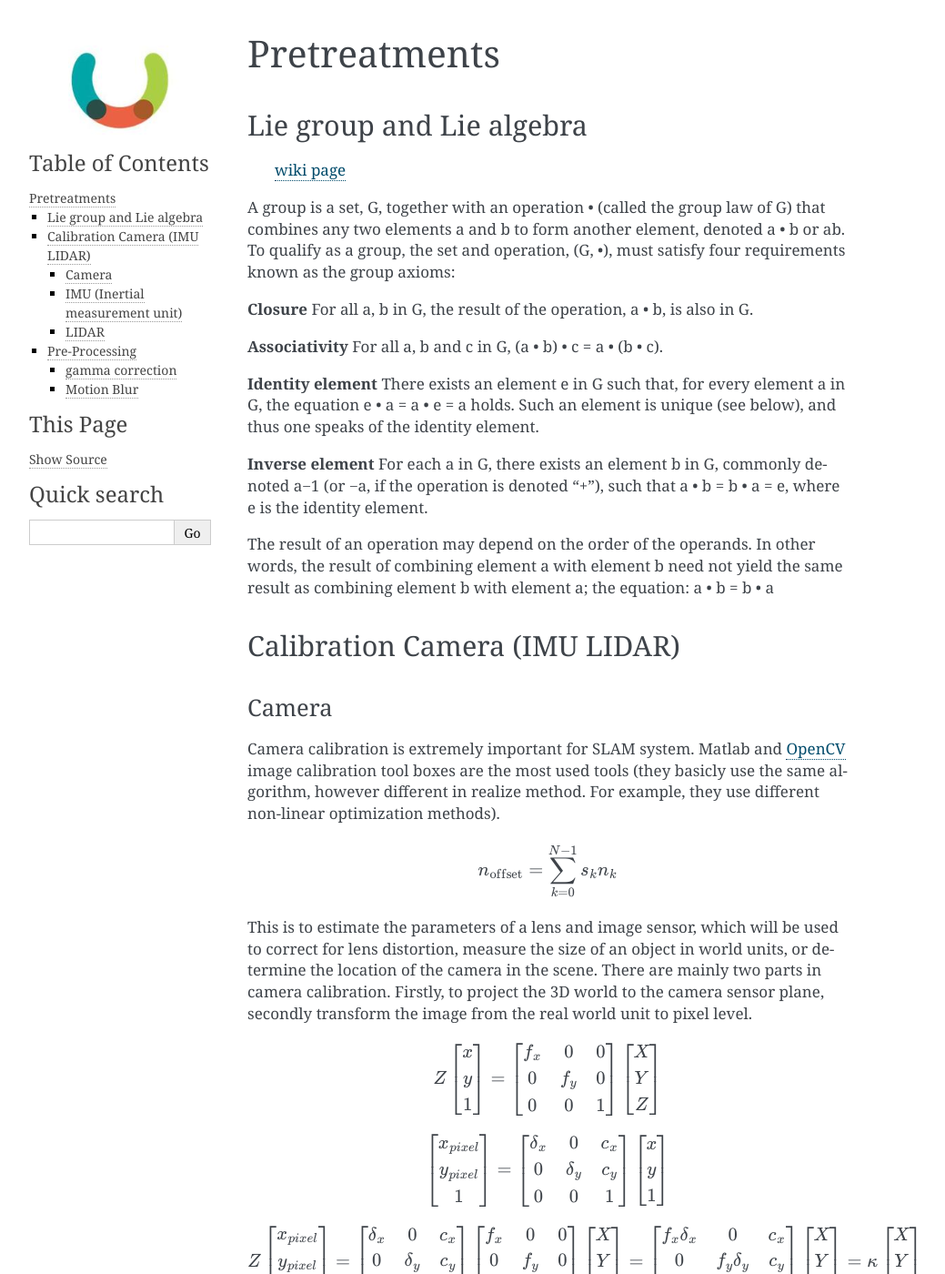
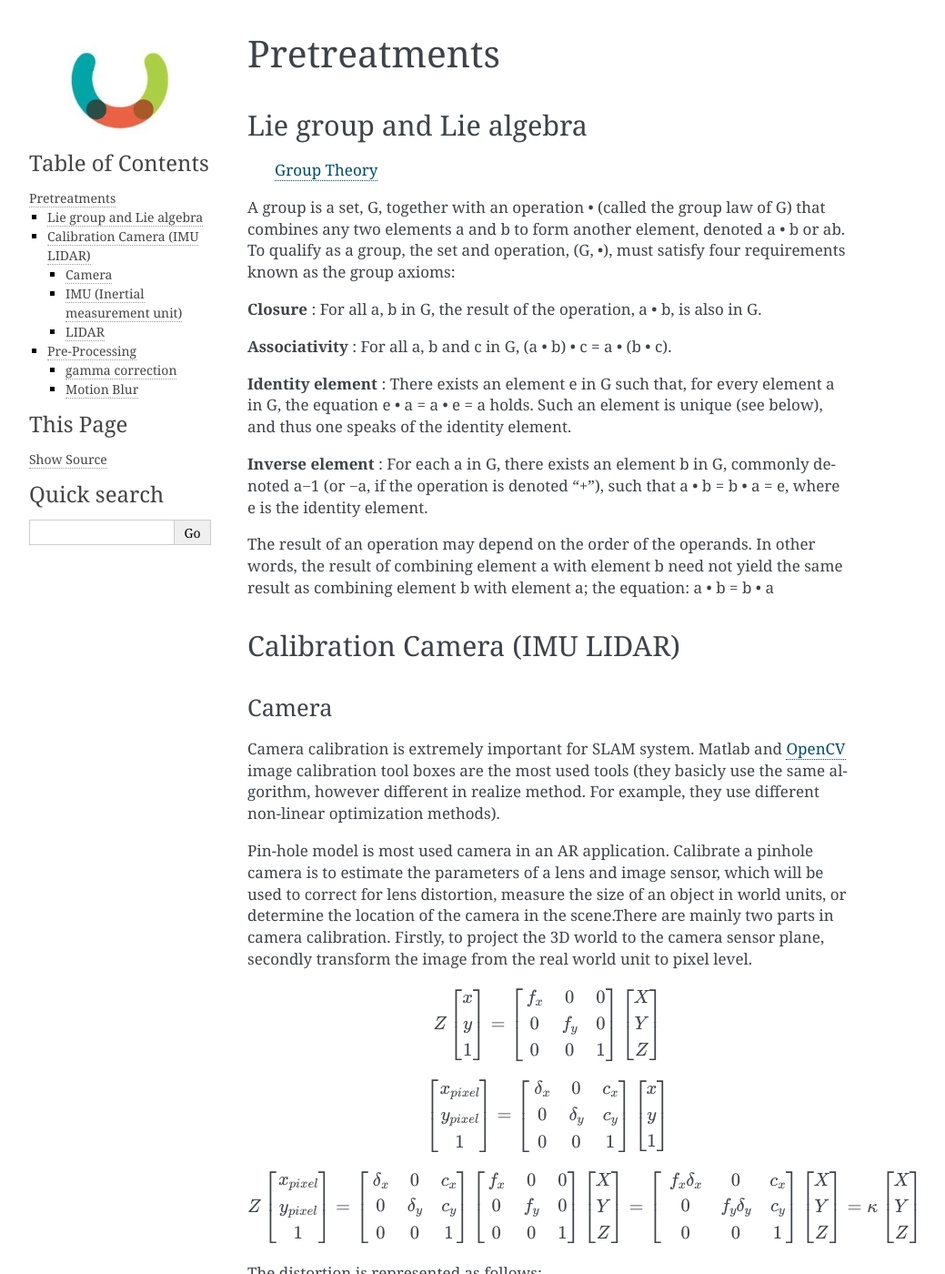
Before and after one commit to gggliuye/VIO, a Sphinx documentation site: the page built from docs/Prepare.rst, in a window 1280 px wide and 1400 px high. Shown: the whole window at 91% size, without its empty margins (148-1187 px from the left). Built offline with Sphinx 7.4.7, drawn with Linux system fonts in a browser that asks for light colours; some of the changed text lies outside the part shown.

Commit message:
Update Prepare.rst

```diff
--- a/docs/Prepare.rst
+++ b/docs/Prepare.rst
@@ -5,20 +5,20 @@
 Lie group and Lie algebra
 -----------------------------------
 
- `wiki page <https://en.wikipedia.org/wiki/Group_theory>`_
+ `Group Theory <https://en.wikipedia.org/wiki/Group_theory>`_
 
 A group is a set, G, together with an operation • (called the group law of G) that combines any two elements a and b to form another element, denoted a • b or ab. To qualify as a group, the set and operation, (G, •), must satisfy four requirements known as the group axioms:
 
-**Closure**
+**Closure** :
 For all a, b in G, the result of the operation, a • b, is also in G.
 
-**Associativity**
+**Associativity** :
 For all a, b and c in G, (a • b) • c = a • (b • c).
 
-**Identity element**
+**Identity element** :
 There exists an element e in G such that, for every element a in G, the equation e • a = a • e = a holds. Such an element is unique (see below), and thus one speaks of the identity element.
 
-**Inverse element**
+**Inverse element** :
 For each a in G, there exists an element b in G, commonly denoted a−1 (or −a, if the operation is denoted "+"), such that a • b = b • a = e, where e is the identity element.
 
 The result of an operation may depend on the order of the operands. In other words, the result of combining element a with element b need not yield the same result as combining element b with element a; the equation: a • b = b • a
@@ -32,12 +32,9 @@
 
 Camera calibration is extremely important for SLAM system. Matlab and `OpenCV <https://docs.opencv.org/2.4/doc/tutorials/calib3d/camera_calibration/camera_calibration.html>`_ image calibration tool boxes are the most used tools (they basicly use the same algorithm,  however different in realize method. For example, they use different non-linear optimization methods).
 
-.. math::
-    n_{\mathrm{offset}} = \sum_{k=0}^{N-1} s_k n_k
-
-This is to estimate the parameters of a lens and image sensor,
-which will be used to correct for lens distortion, measure the size of an object in world units, or determine the location of the camera in the scene.
-There are mainly two parts in camera calibration. Firstly, to project the 3D world to the camera sensor plane, secondly transform the image from the real world unit to pixel level.
+Pin-hole model is most used camera in an AR application.
+Calibrate a pinhole camera is to estimate the parameters of a lens and image sensor,
+which will be used to correct for lens distortion, measure the size of an object in world units, or determine the location of the camera in the scene.There are mainly two parts in camera calibration. Firstly, to project the 3D world to the camera sensor plane, secondly transform the image from the real world unit to pixel level.
 
 .. math::
    Z\begin{bmatrix} x\\y\\1\end{bmatrix}
@@ -79,7 +76,12 @@
 >>>>>>>>>>>>>>>>>>>>>>>>>>>>>>>>>>>>>>
 Accelerometer(offer acceleration) + Gyroscope(offer angle velocity)
 
-The most important parameters for IMU are bias and white noise. They can be calibrated with Allan variance model.
+.. math::
+    \omega_{measure} = \omega_{true} + bias_{\omega} + n_{noise}
+
+    \acc_{measure} = acc_{true} + bias_{acc} + n_{noise}
+
+The most important parameters for IMU are **bias** and **white noise**. They can be calibrated with Allan variance model.
 Example can be seen  `Example  <https://github.com/gggliuye/VIO/blob/master/IMU/allan%20plot.ipynb>`_
 
 |pic1| and |pic2|
@@ -90,6 +92,17 @@
 .. |pic1| image:: Tracking/images/idealallan.PNG
    :width: 45%
 
+The bias can be effacted by **temperature**, we can use a temperature-dependent bias/scale factor model to calibrate it. (for an example, for Aerial Vehicles there always exist a thermometer to measure temperature to feed to the model.)
+
+Besides, there are **scale** error and **misalignment** for an Accelerometer , which can be summarized as :
+
+.. math::
+    \begin{bmatrix} l_{ax}\\l_{ay}\\l_{az}\end{bmatrix}
+    =\begin{bmatrix}
+       s_{xx} & m_{xy} & m_{xz}\\ m_{yx} & s_{yy} & m_{yz} \\ m_{zx} & m_{zy} & m_{zz}
+    \end{bmatrix}
+    \begin{bmatrix} a_{x}\\a_{y}\\a_{z}\end{bmatrix}
+    + \begin{bmatrix} b_{ax}\\b_{ay}\\b_{az}\end{bmatrix}
 
 LIDAR
 >>>>>>>>>>>>>>>>>
```
